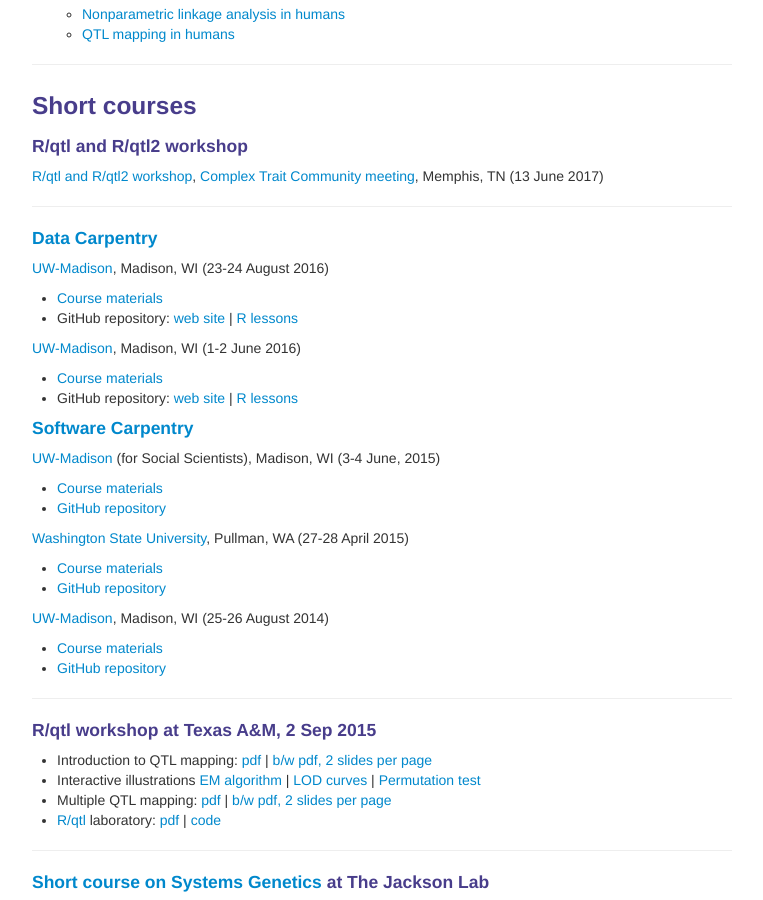
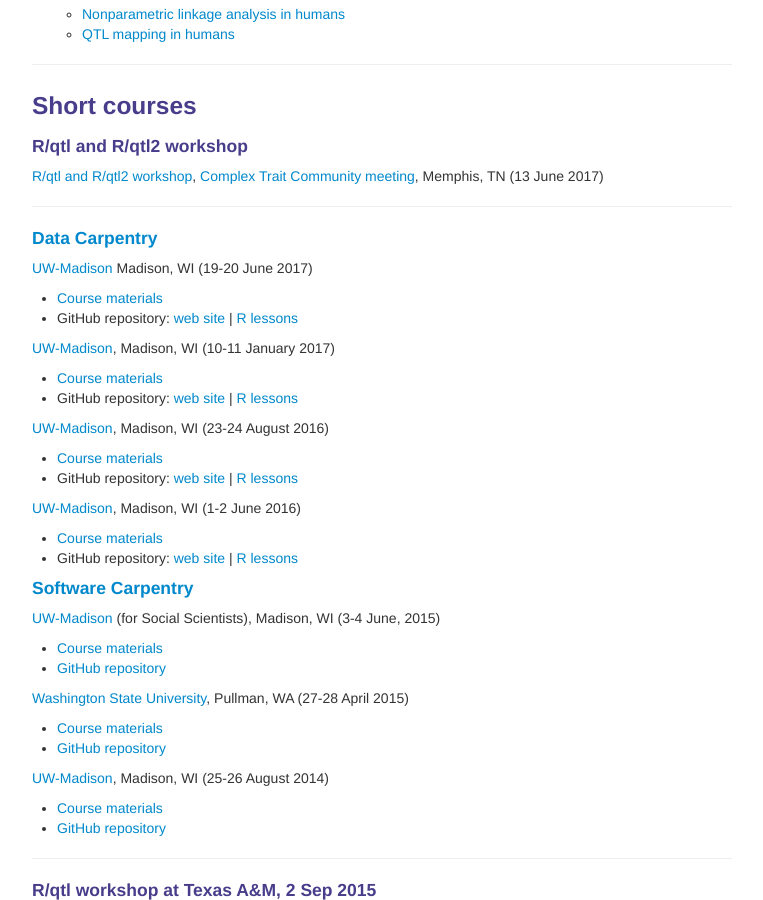
Before and after one commit to kbroman/kbroman.github.io, a Jekyll site: the page built from pages/teaching.md, in a window 1280 px wide and 900 px high, scrolled down 490 px. Shown: the whole window, without its empty margins (258-1021 px from the left). Built offline with Jekyll 4.4.1, drawn with Linux system fonts in a browser that asks for light colours.

Commit message:
pages/teaching: Add data carpentry Jan and Jun 2017

```diff
--- a/pages/teaching.md
+++ b/pages/teaching.md
@@ -52,6 +52,23 @@
 ---
 
 #### [Data Carpentry](http://www.datacarpentry.org)
+
+[UW-Madison](uw-madison-aci.github.io/2017-06-19-uwmadison-dc/)
+Madison, WI (19-20 June 2017)
+
+  - [Course materials](https://uw-madison-aci.github.io/2017-06-19-uwmadison-dc/)
+  - GitHub repository:
+    [web site](https://github.com/uw-madison-aci/2017-06-19-uwmadison-dc/)
+    | [R lessons](https://github.com/kbroman/datacarpentry_R_2017-01-10)
+
+
+[UW-Madison](https://uw-madison-aci.github.io/2017-01-10-uwmadison/),
+Madison, WI (10-11 January 2017)
+
+  - [Course materials](http://uw-madison-aci.github.io/2017-01-10-uwmadison/)
+  - GitHub repository:
+    [web site](https://github.com/uw-madison-aci/2017-01-10-uwmadison/)
+    | [R lessons](https://github.com/kbroman/datacarpentry_R_2017-01-10)
 
 [UW-Madison](https://uw-madison-aci.github.io/2016-08-23-uwmadison/),
 Madison, WI (23-24 August 2016)
```
